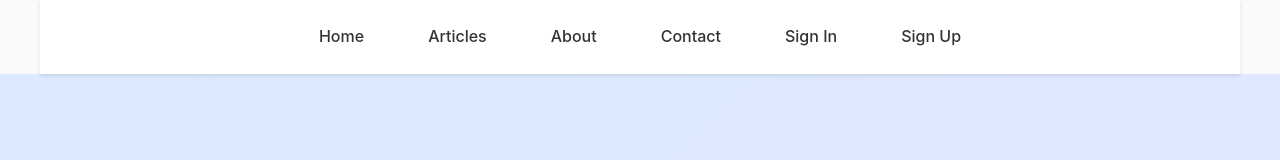
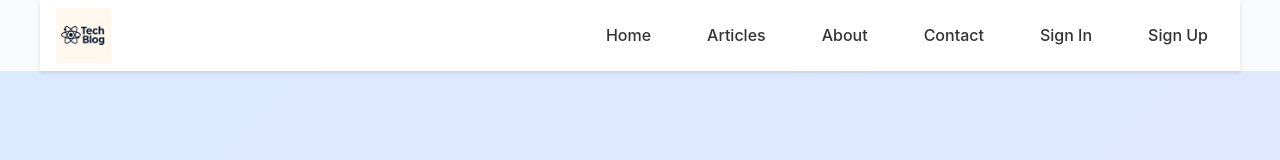
Before and after one commit to Madhan7671/Blogging_Website, a React (Vite) app: page / in a window 1280 px wide. Shown: the top 160 px of the page. Built offline with nearby package versions, Linux system fonts and the light colour scheme; the HTML template or start-up script is replaced by a standard one.

Commit message:
Update Header.jsx

```diff
--- a/src/components/Header.jsx
+++ b/src/components/Header.jsx
@@ -1,14 +1,31 @@
 import React from "react";
 import { Link, useLocation } from "react-router-dom";
-import "../styles/Header.css"; // Optional
+import "../styles/Header.css";
+import logo from "/techblog-logo.png";
 
 const Header = ({ isLoggedIn, isSignedUp, onSearch, searchTerm, onLogout }) => {
   const location = useLocation();
   const showSearch = location.pathname === "/articles";
 
   return (
-    <header className="header">
-      <nav>
+    <header
+      className="header"
+      style={{
+        display: "flex",
+        justifyContent: "space-between",
+        alignItems: "center",
+        padding: "0.5rem 1rem",
+      }}
+    >
+      <Link to="/" style={{ display: "flex", alignItems: "center" }}>
+        <img
+          src={logo}
+          alt="TechBlog Logo"
+          style={{ height: "55px", width: "auto" }}
+        />
+      </Link>
+
+      <nav style={{ display: "flex", alignItems: "center", gap: "1.5rem" }}>
         <Link to="/">Home</Link>
         <Link to="/articles">Articles</Link>
         <Link to="/about">About</Link>
@@ -42,6 +59,11 @@ const Header = ({ isLoggedIn, isSignedUp, onSearch, searchTerm, onLogout }) => {
           placeholder="Search..."
           value={searchTerm}
           onChange={(e) => onSearch(e.target.value)}
+          style={{
+            marginLeft: "1rem",
+            padding: "0.4rem 0.8rem",
+            fontSize: "1rem",
+          }}
         />
       )}
     </header>
```
